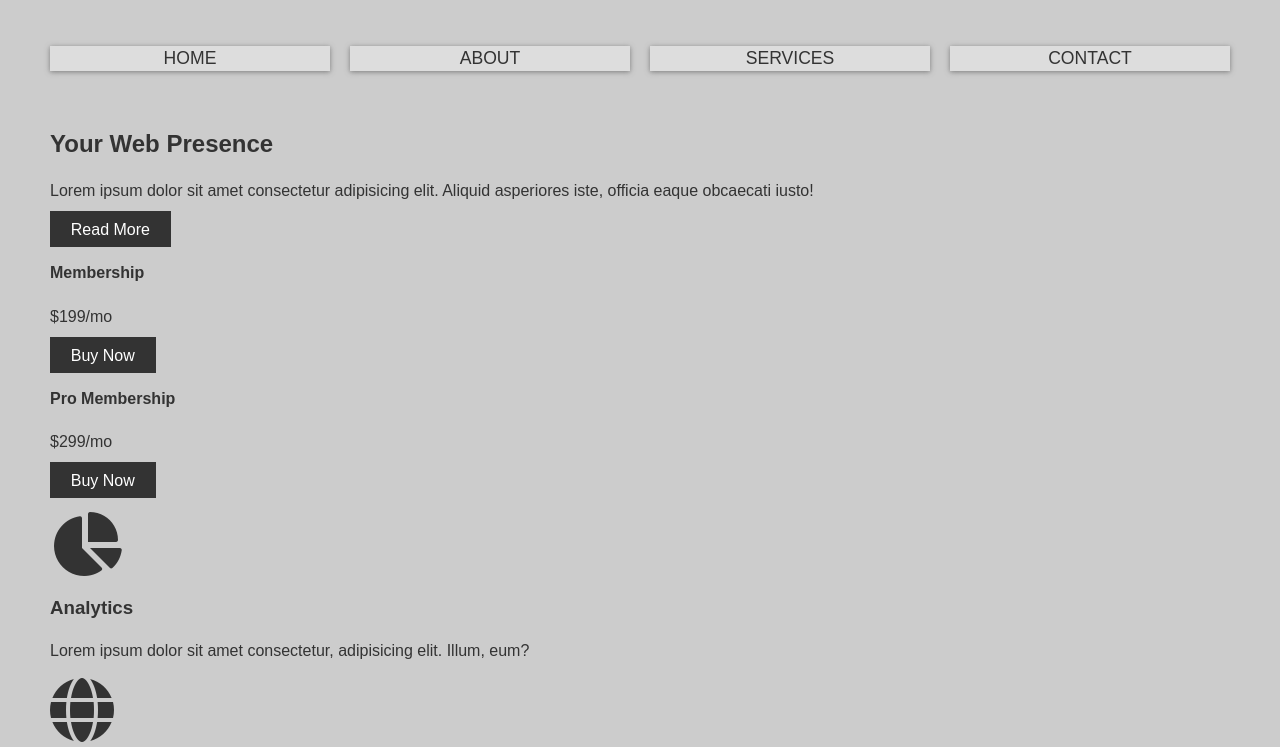
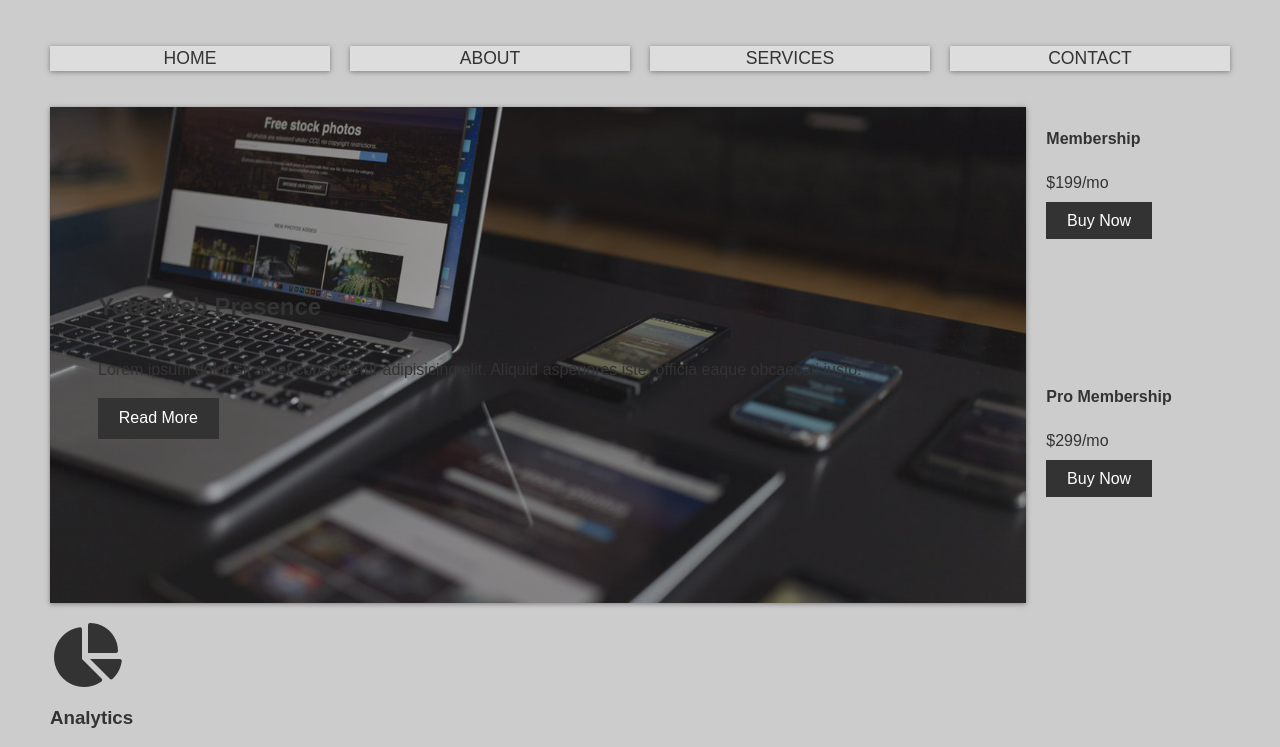
Before and after one commit to infiniteoo/HTMLCSS-responsive_grid, a plain HTML site: page index.html in a window 1280 px wide. Shown: the top 747 px of the page. Drawn offline with Linux system fonts and the light colour scheme.

Commit message:
styling the showcase.  aded grid template area and assigned the areas.

```diff
--- a/css/style.css
+++ b/css/style.css
@@ -61,3 +61,37 @@ img {
   background: var(--dark);
   color: var(--light);
 }
+
+/* Top Container */
+
+.top-container {
+  display: grid;
+  grid-gap: 20px;
+  grid-template-areas:
+    "showcase showcase top-box-a"
+    "showcase showcase top-box-b";
+}
+
+/* Showcase */
+
+.showcase {
+  grid-area: showcase;
+  min-height: 400px;
+  background: url(../img/showcase.jpg);
+  background-size: cover;
+  background-position: center;
+  padding: 3rem;
+  display: flex;
+  flex-direction: column;
+  justify-content: center;
+  align-items: start;
+  box-shadow: var(--shadow);
+}
+
+.top-box-a {
+  grid-area: top-box-a;
+}
+
+.top-box-b {
+  grid-area: top-box-b;
+}
```
